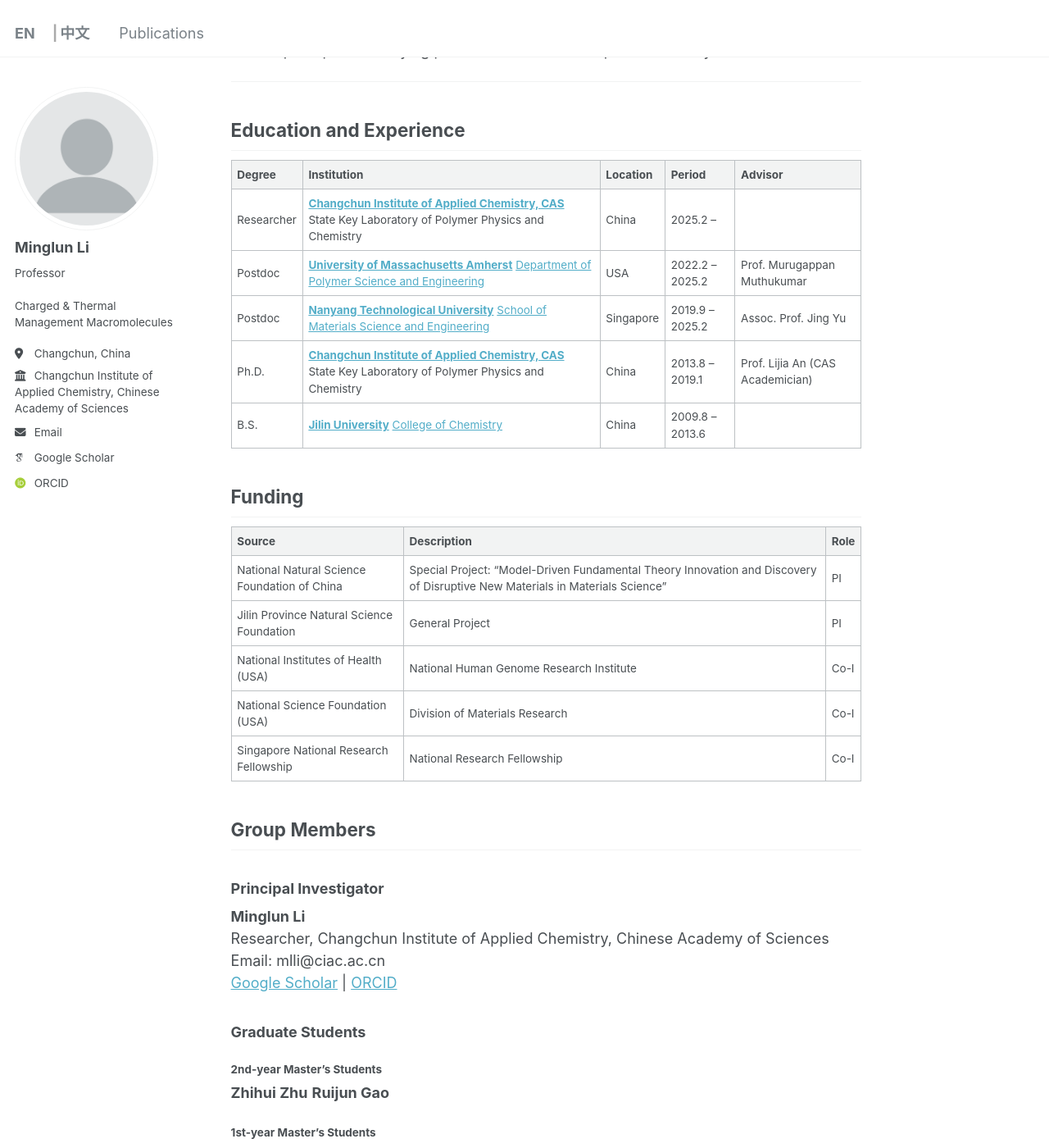
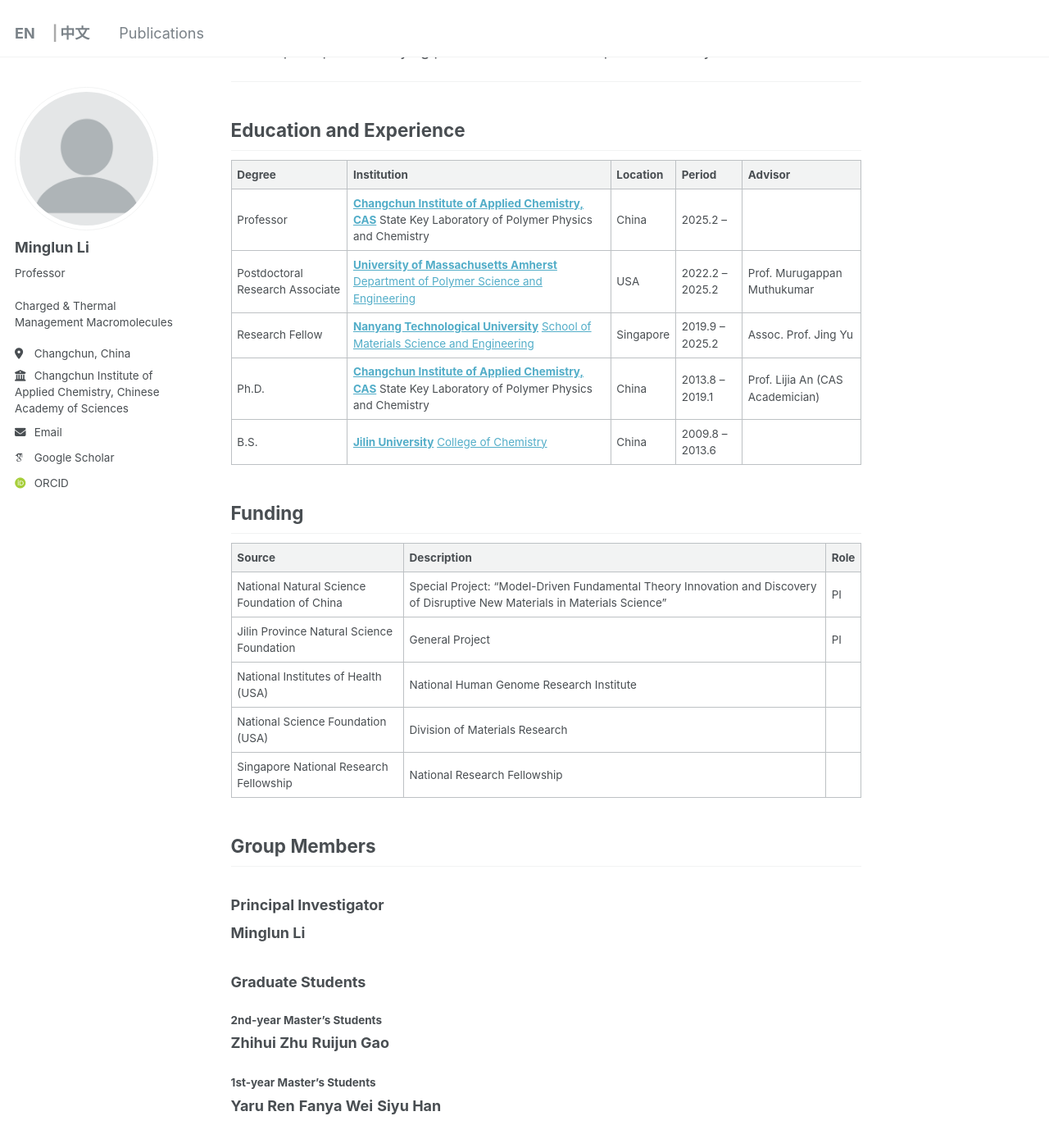
Before and after one commit to LiChargedMacromolecules/lichargedmacromolecules.github.io, a Jekyll site: the page built from _pages/about.md, in a window 1280 px wide and 1400 px high, scrolled down 1647 px. Shown: the whole window at 82% size. Built offline with Jekyll 4.4.1, drawn with Linux system fonts in a browser that asks for light colours; some web fonts are replaced; some of the changed text lies outside the part shown.

Commit message:
Minor updates to about.md

```diff
--- a/_pages/about.md
+++ b/_pages/about.md
@@ -7,7 +7,7 @@ redirect_from:
   - /about.html
 ---
 
-Researcher and group leader at the **[Changchun Institute of Applied Chemistry, Chinese Academy of Sciences](http://www.ciac.ac.cn/)**. Research focuses on theoretical and multiscale computational simulation of polyelectrolytes and charged biological macromolecules, combining thermodynamic and kinetic theory to establish universal quantitative relations for the physical-chemical properties of polyelectrolytes. Through deep integration of molecular dynamics simulation and artificial intelligence (AI), the group systematically investigates key scientific mechanisms in liquid–liquid phase separation, nanopore translocation, and other phase transition and nonequilibrium dynamical processes, with extensions toward inverse design of high-performance polymers for thermal management applications. Over 20 SCI papers have been published in leading journals including *J. Am. Chem. Soc.*, *Macromolecules*, *J. Chem. Phys.*, and *J. Phys. Chem. B* (15 as first or corresponding author). Holds 1 Chinese invention patent and 2 registered software copyrights. Currently serves as a Young Editorial Board Member of *Chem & Bio Engineering* and *Chemical Reaction Engineering and Technology*.
+Professor and group leader at the **[Changchun Institute of Applied Chemistry, Chinese Academy of Sciences](http://www.ciac.ac.cn/)**. Research focuses on theoretical and multiscale computational simulation of polyelectrolytes and charged biological macromolecules, combining thermodynamic and kinetic theory to establish universal quantitative relations for the physical-chemical properties of polyelectrolytes. Through deep integration of molecular dynamics simulation and artificial intelligence (AI), the group systematically investigates key scientific mechanisms in liquid–liquid phase separation, nanopore translocation, and other phase transition and nonequilibrium dynamical processes, with extensions toward inverse design of high-performance polymers for thermal management applications. Over 20 SCI papers have been published in leading journals including *J. Am. Chem. Soc.*, *Macromolecules*, *J. Chem. Phys.*, and *J. Phys. Chem. B* (15 as first or corresponding author). Holds 1 Chinese invention patent and 2 registered software copyrights. Currently serves as a Young Editorial Board Member of *Chem & Bio Engineering* and *Chemical Reaction Engineering and Technology*.
 
 ---
 
@@ -45,9 +45,9 @@ Investigating liquid–liquid phase separation (LLPS) induced by salt concentrat
 
 | Degree | Institution | Location | Period | Advisor |
 |--------|-------------|----------|--------|---------|
-| Researcher | **[Changchun Institute of Applied Chemistry, CAS](http://www.ciac.ac.cn/)** State Key Laboratory of Polymer Physics and Chemistry | China | 2025.2 – |  |
-| Postdoc | **[University of Massachusetts Amherst](https://www.umass.edu/)** [Department of Polymer Science and Engineering](https://www.umass.edu/polymer-science/) | USA | 2022.2 – 2025.2 | Prof. Murugappan Muthukumar |
-| Postdoc | **[Nanyang Technological University](https://www.ntu.edu.sg/)** [School of Materials Science and Engineering](https://www.ntu.edu.sg/mse) | Singapore | 2019.9 – 2025.2 | Assoc. Prof. Jing Yu |
+| Professor | **[Changchun Institute of Applied Chemistry, CAS](http://www.ciac.ac.cn/)** State Key Laboratory of Polymer Physics and Chemistry | China | 2025.2 – |  |
+| Postdoctoral Research Associate| **[University of Massachusetts Amherst](https://www.umass.edu/)** [Department of Polymer Science and Engineering](https://www.umass.edu/polymer-science/) | USA | 2022.2 – 2025.2 | Prof. Murugappan Muthukumar |
+| Research Fellow | **[Nanyang Technological University](https://www.ntu.edu.sg/)** [School of Materials Science and Engineering](https://www.ntu.edu.sg/mse) | Singapore | 2019.9 – 2025.2 | Assoc. Prof. Jing Yu |
 | Ph.D. | **[Changchun Institute of Applied Chemistry, CAS](http://www.ciac.ac.cn/)** State Key Laboratory of Polymer Physics and Chemistry | China | 2013.8 – 2019.1 | Prof. Lijia An (CAS Academician) |
 | B.S. | **[Jilin University](https://www.jlu.edu.cn/)** [College of Chemistry](https://chem.jlu.edu.cn/) | China | 2009.8 – 2013.6 |  |
 
@@ -60,9 +60,9 @@ Investigating liquid–liquid phase separation (LLPS) induced by salt concentrat
 |--------|-------------|------|
 | National Natural Science Foundation of China | Special Project: "Model-Driven Fundamental Theory Innovation and Discovery of Disruptive New Materials in Materials Science" | PI |
 | Jilin Province Natural Science Foundation | General Project | PI |
-| National Institutes of Health (USA) | National Human Genome Research Institute | Co-I |
-| National Science Foundation (USA) | Division of Materials Research | Co-I |
-| Singapore National Research Fellowship | National Research Fellowship | Co-I |
+| National Institutes of Health (USA) | National Human Genome Research Institute |  |
+| National Science Foundation (USA) | Division of Materials Research |  |
+| Singapore National Research Fellowship | National Research Fellowship |  |
 
 
 ## Group Members
@@ -70,9 +70,7 @@ Investigating liquid–liquid phase separation (LLPS) induced by salt concentrat
 ### Principal Investigator
 
 **Minglun Li**
-Researcher, Changchun Institute of Applied Chemistry, Chinese Academy of Sciences
-Email: mlli@ciac.ac.cn
-[Google Scholar](https://scholar.google.com.hk/citations?user=bXfelJkAAAAJ&hl=zh-CN&oi=sra) | [ORCID](http://orcid.org/0000-0002-1286-6915)
+
 
 ### Graduate Students
 
```
